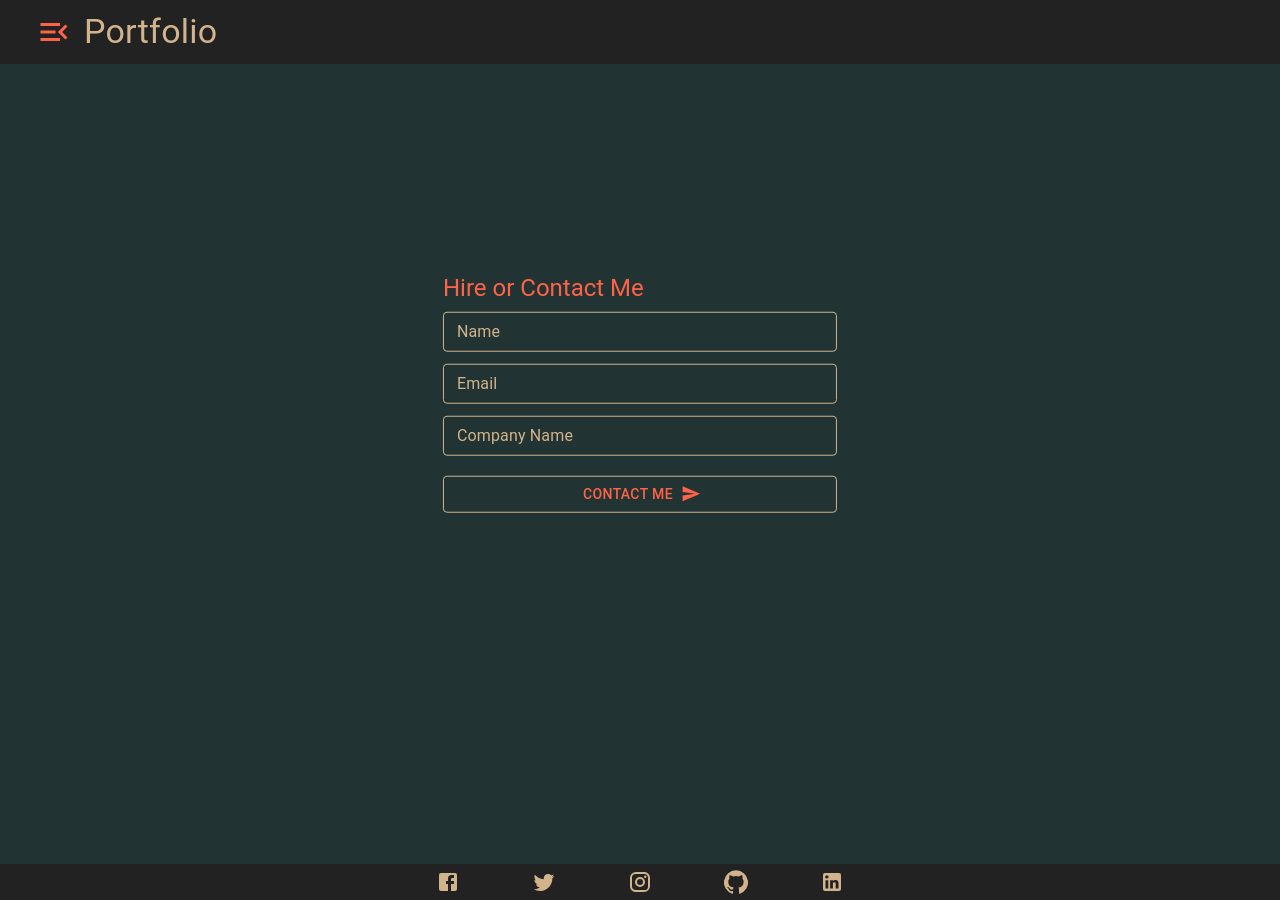
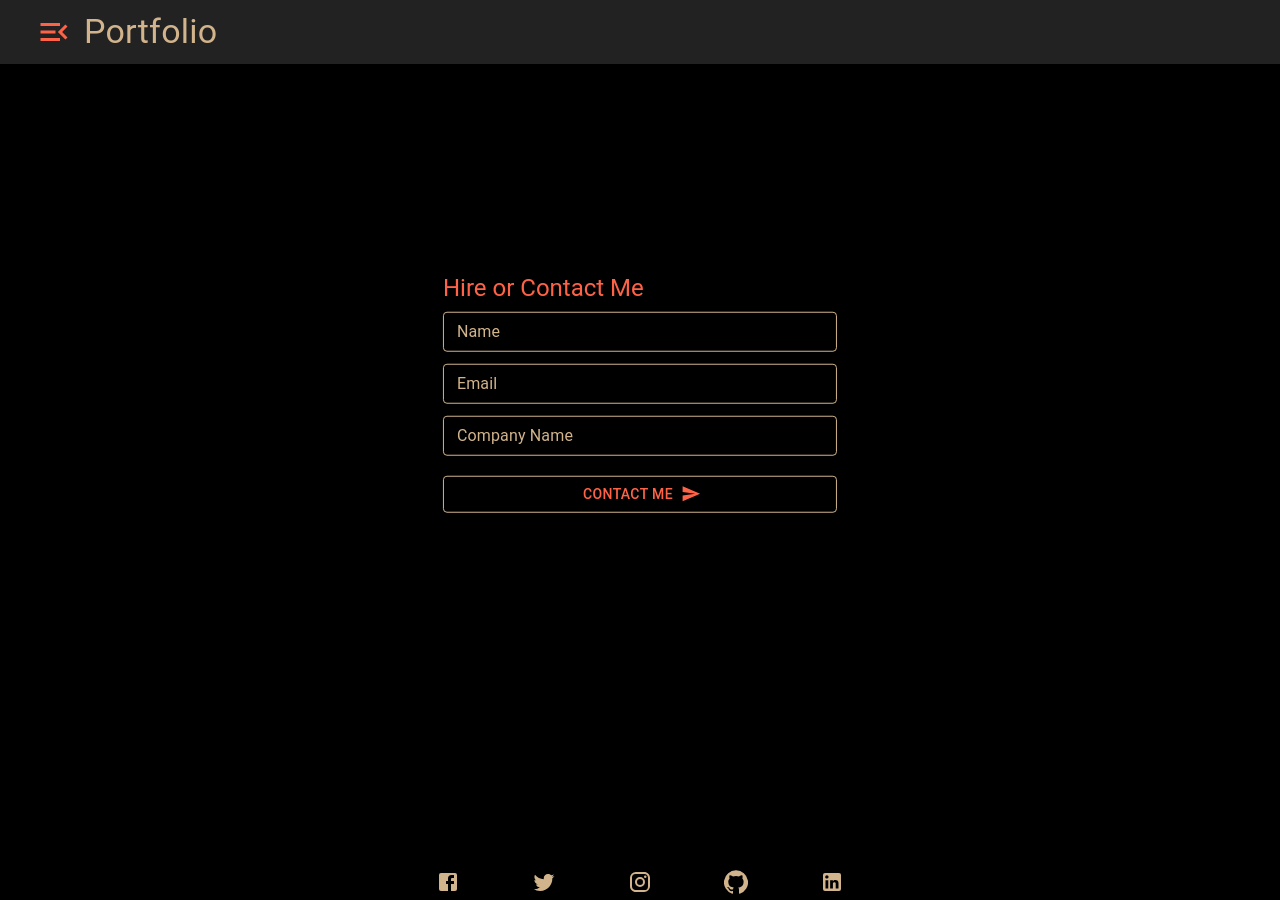
Before and after one commit to MakarandPundlik/portfolio, a React (Create React App) app: page /contact in a window 1280 px wide. Built offline with nearby package versions, Linux system fonts and the light colour scheme.

Commit message:
changesd colors

```diff
--- a/package.json
+++ b/package.json
@@ -2,7 +2,6 @@
   "name": "portfolio",
   "version": "0.1.0",
   "private": true,
-  "homepage": "http://MakarandPundlik.github.io/portfolio",
   "dependencies": {
     "@material-ui/core": "^4.11.4",
     "@material-ui/icons": "^4.11.2",
--- a/public/index.html
+++ b/public/index.html
@@ -15,7 +15,7 @@
 
     <title>Makarand Pundlik</title>
   </head>
-  <body background="#233">
+  <body>
     <noscript>You need to enable JavaScript to run this app.</noscript>
     <div id="root"></div>
 
--- a/src/App.js
+++ b/src/App.js
@@ -11,7 +11,7 @@ import Technologies from './components/Technologies';
 import BottomNav from './components/BottomNav';
 function App() {
   useEffect(() => {
-    document.body.style.backgroundColor="#233"
+    document.body.style.backgroundColor="#000"
   }, [])
   return (
     <>
--- a/src/components/BottomNav.jsx
+++ b/src/components/BottomNav.jsx
@@ -16,7 +16,7 @@ import {
 const useStyles = makeStyles((theme) => ({
   box:{
     width:"100vw",
-    backgroundColor: "#222"
+    backgroundColor: "#000"
   },
   root: {
 
--- a/src/components/Contact.jsx
+++ b/src/components/Contact.jsx
@@ -91,7 +91,7 @@ function Contact(props) {
   };
   return (
     <Slide direction="up" in={true} mountOnEnter unmountOnExit>
-    <Box component="div" style={{ background: "#233", height: "100vh" }}>
+    <Box component="div" style={{ background: "#000", height: "100vh" }}>
       <Grid container justify="center">
         {prompt && (
           <Snackbar
--- a/src/components/Header.jsx
+++ b/src/components/Header.jsx
@@ -18,7 +18,7 @@ const useStyles = makeStyles((theme) => ({
     textAlign:"center"
   },
   typedContainer: {
-    background: "#233",
+    background: "#000",
     position: "absolute",
     top: "50%",
     left: "50%",
--- a/src/components/Portfolio.jsx
+++ b/src/components/Portfolio.jsx
@@ -23,7 +23,7 @@ import {
 
 const useStyles = makeStyles((theme) => ({
   mainContainer: {
-    background: "#233",
+    background: "#000",
   },
   cardContainer: {
     maxWidth: 345,
--- a/src/components/Resume.jsx
+++ b/src/components/Resume.jsx
@@ -8,7 +8,7 @@ const useStyles = makeStyles((theme) => ({
 
   },
   mainContainer: {
-    background: "#233",
+    background: "#000",
     width:"100vw",
     height:"100%"
   },
--- a/src/components/Technologies.jsx
+++ b/src/components/Technologies.jsx
@@ -6,7 +6,7 @@ import { languages, frameworks, database, devopps } from "./IconData";
 
 const useStyles = makeStyles((theme) => ({
   root: {
-    background: "#233",
+    background: "#000",
     width: "100vw",
     height: "100%",
   },
--- a/src/index.css
+++ b/src/index.css
@@ -1,6 +1,6 @@
 body {
   margin: 0;
-  background: #233;
+
   font-family: -apple-system, BlinkMacSystemFont, "Segoe UI", "Roboto", "Oxygen",
     "Ubuntu", "Cantarell", "Fira Sans", "Droid Sans", "Helvetica Neue",
     sans-serif;
```
